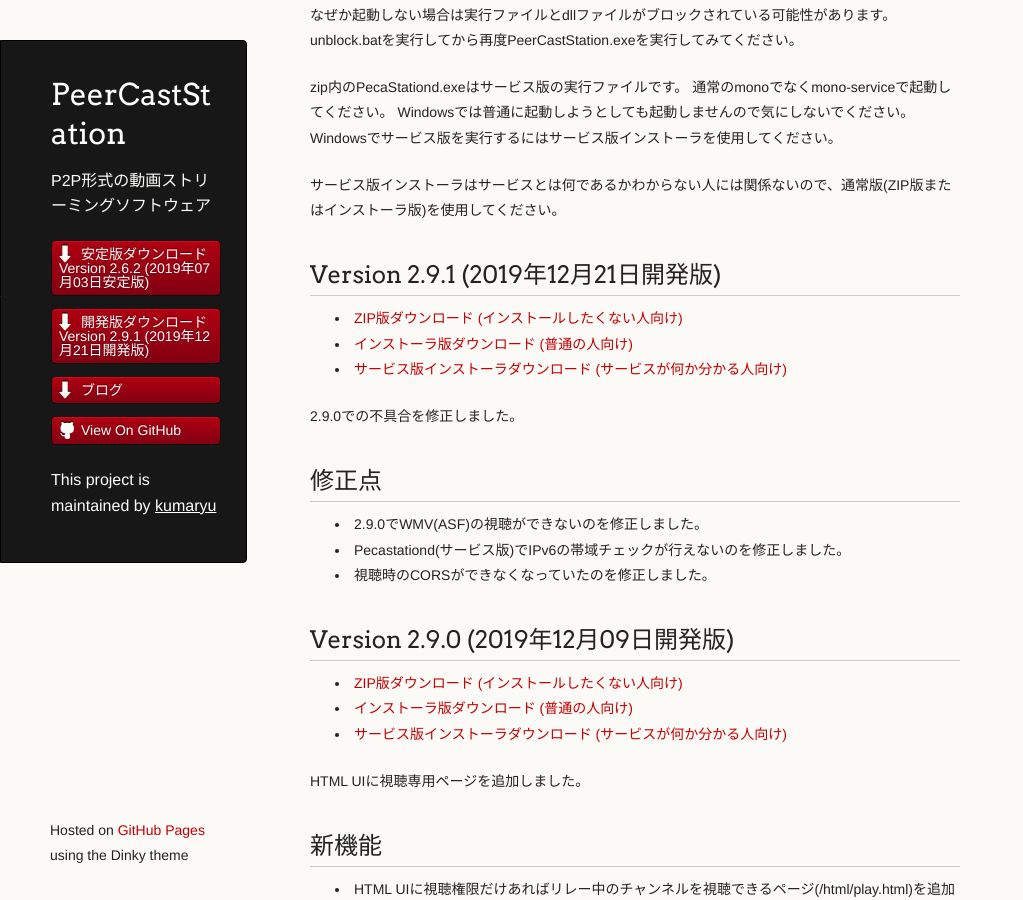
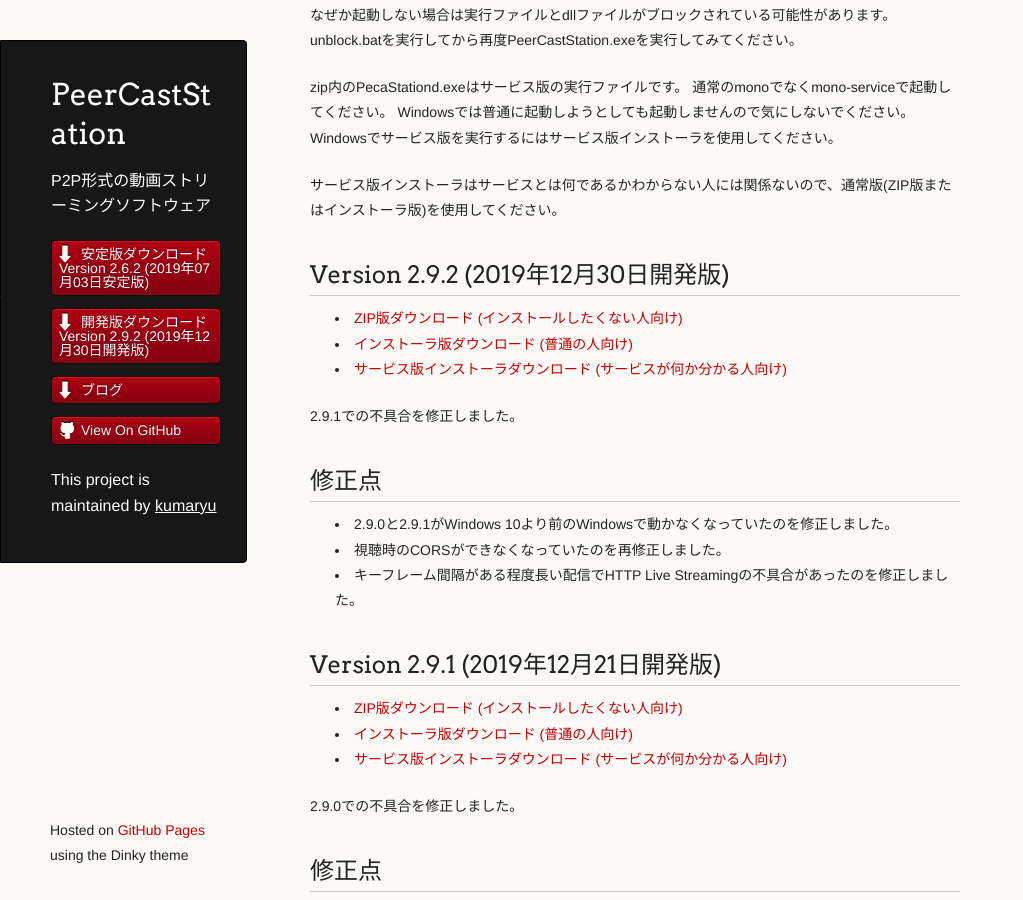
Before and after one commit to kumaryu/peercaststation, a Jekyll site: the page built from download-dev.mkd, in a window 1280 px wide and 900 px high, scrolled down 482 px. Shown: the whole window, without its empty margins (0-1023 px from the left). Built offline with Jekyll 4.4.1, drawn with Linux system fonts in a browser that asks for light colours.

Commit message:
bumped version up to 2.9.2

```diff
--- a/_data/releasenotes.yml
+++ b/_data/releasenotes.yml
@@ -1,4 +1,28 @@
 ---
+- name: Version 2.9.2 (2019年12月30日開発版)
+  version: 2.9.2
+  channel: dev
+  notes: |
+    2.9.1での不具合を修正しました。
+
+    ## 修正点
+    * 2.9.0と2.9.1がWindows 10より前のWindowsで動かなくなっていたのを修正しました。
+    * 視聴時のCORSができなくなっていたのを再修正しました。
+    * キーフレーム間隔がある程度長い配信でHTTP Live Streamingの不具合があったのを修正しました。
+
+  date: 2019-12-30T02:00:00+09:00
+  url: http://www.pecastation.org/files/PeerCastStation-2.9.2.zip
+  enclosures:
+  - type: archive
+    url: http://www.pecastation.org/files/PeerCastStation-2.9.2.zip
+    length: 2490180
+  - type: installer
+    url: http://www.pecastation.org/files/PeerCastStation-2.9.2.exe
+    length: 2619071
+  - type: serviceinstaller
+    url: http://www.pecastation.org/files/PecaStationd-2.9.2.msi
+    length: 2291138
+
 - name: Version 2.9.1 (2019年12月21日開発版)
   version: 2.9.1
   channel: dev
```
